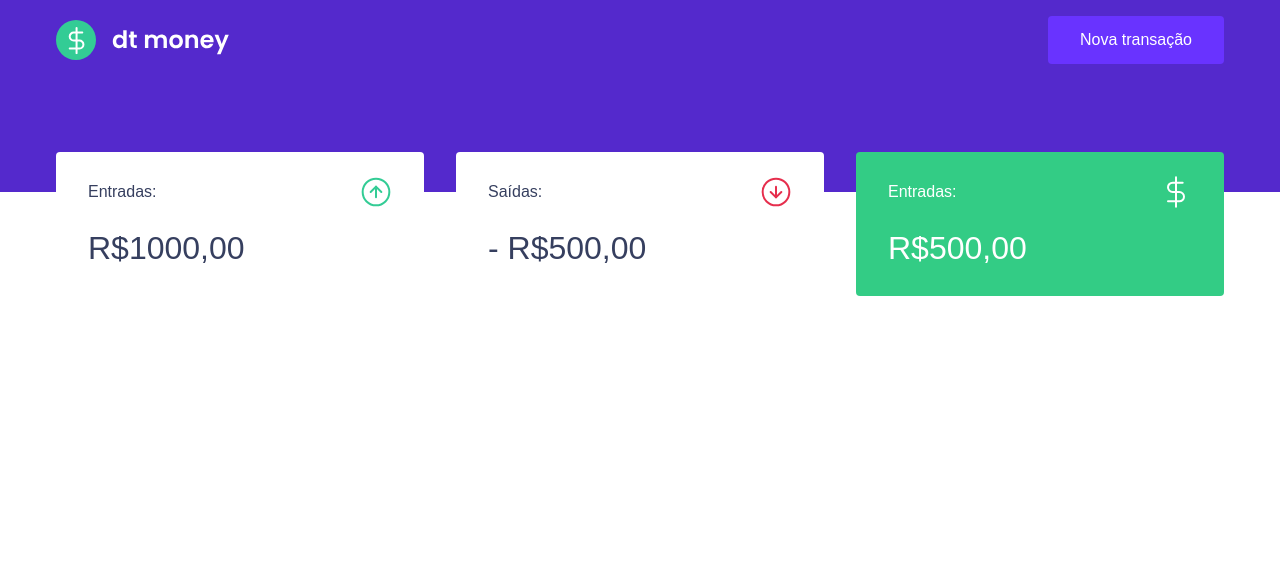
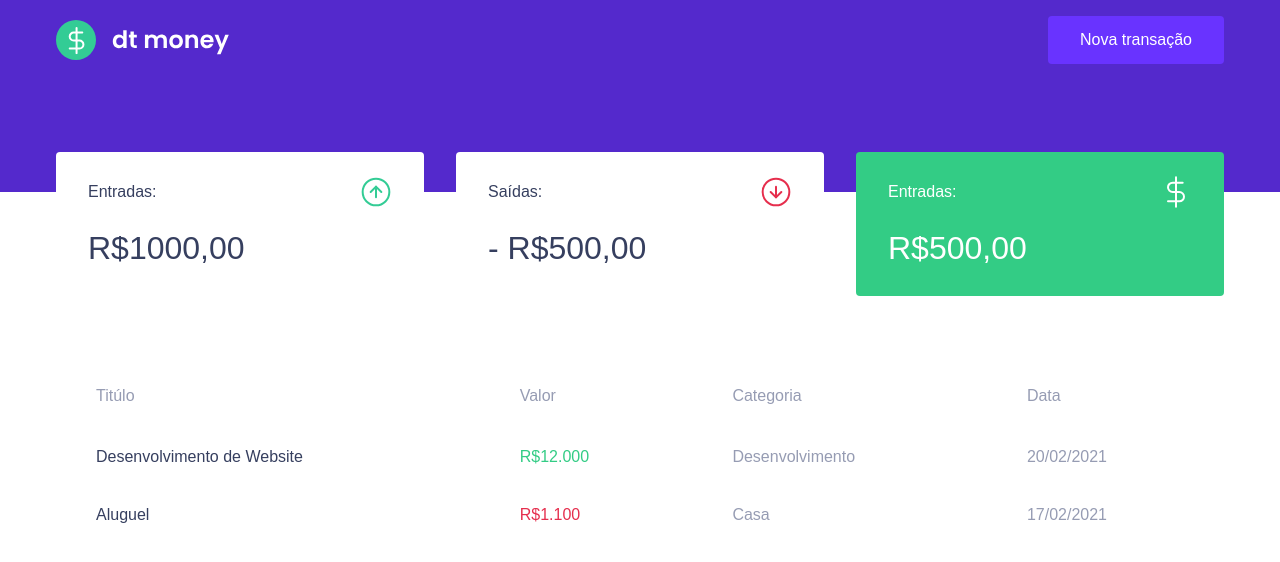
Before and after one commit to timoteostifft/dtmoney_react, a React (Create React App) app: page / in a window 1280 px wide. Shown: the top 562 px of the page. Built offline with nearby package versions, Linux system fonts and the light colour scheme.

Commit message:
feature: create transactions table component

```diff
--- a/src/components/Dashboard/index.tsx
+++ b/src/components/Dashboard/index.tsx
@@ -1,10 +1,12 @@
 import { Summary } from '../Summary'
+import { TransactionsTable } from '../TransactionsTable'
 import { Container } from './styles'
 
 export function Dashboard(){
   return(
     <Container>
       <Summary/>
+      <TransactionsTable/>
     </Container>
   )
 }
--- /dev/null
+++ b/src/components/TransactionsTable/index.tsx
@@ -0,0 +1,39 @@
+import { Container } from './styles'
+
+export function TransactionsTable(){
+  return(
+    <Container>
+      <table>
+          <thead>
+            <tr>
+              <th>Titúlo</th>
+              <th>Valor</th>
+              <th>Categoria</th>
+              <th>Data</th>
+            </tr>
+          </thead>
+
+          <tbody>
+            <tr>
+              <td>Desenvolvimento de Website</td>
+              <td className='deposit'>R$12.000</td>
+              <td>Desenvolvimento</td>
+              <td>20/02/2021</td>
+            </tr>
+            <tr>
+              <td>Aluguel</td>
+              <td className='withdraw'>R$1.100</td>
+              <td>Casa</td>
+              <td>17/02/2021</td>
+            </tr>
+            {/* <tr>
+              <td>Desenvolvimento de Website</td>
+              <td>R$12.000</td>
+              <td>Desenvolvimento</td>
+              <td>20/02/2021</td>
+            </tr> */}
+          </tbody>
+      </table>
+    </Container>
+  )
+}
--- /dev/null
+++ b/src/components/TransactionsTable/styles.ts
@@ -0,0 +1,38 @@
+import styled from "styled-components";
+
+export const Container = styled.div`
+  margin-top: 4rem;
+
+  table {
+    width: 100%;
+    border-spacing: 0.5rem;
+
+    th{
+    color: var(--text-body);
+    font-weight: 400;
+    padding: 1rem 2rem;
+    text-align: left;
+    line-height: 1.5rem;
+    }
+
+    td{
+      padding: 1rem 2rem;
+      border: 0;
+      background: var(--shape);
+      color: var(--text-body);
+      border-radius: 0.25rem;
+
+      &:first-child{
+        color:var(--text-title)
+        }
+
+      &.deposit{
+        color: var(--green)
+      }
+
+      &.withdraw{
+        color: var(--red)
+      }
+    }
+  }
+`;
```
